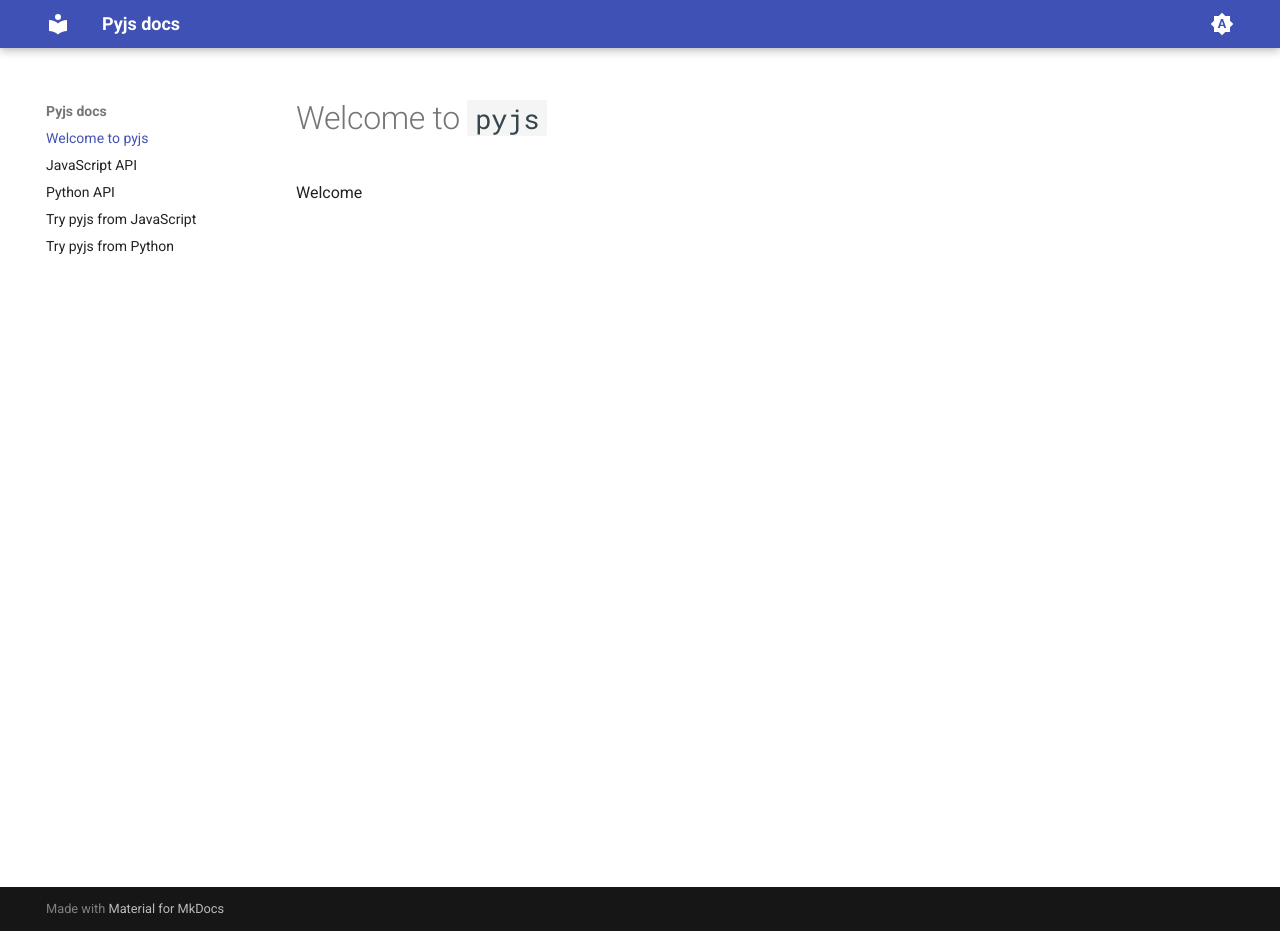
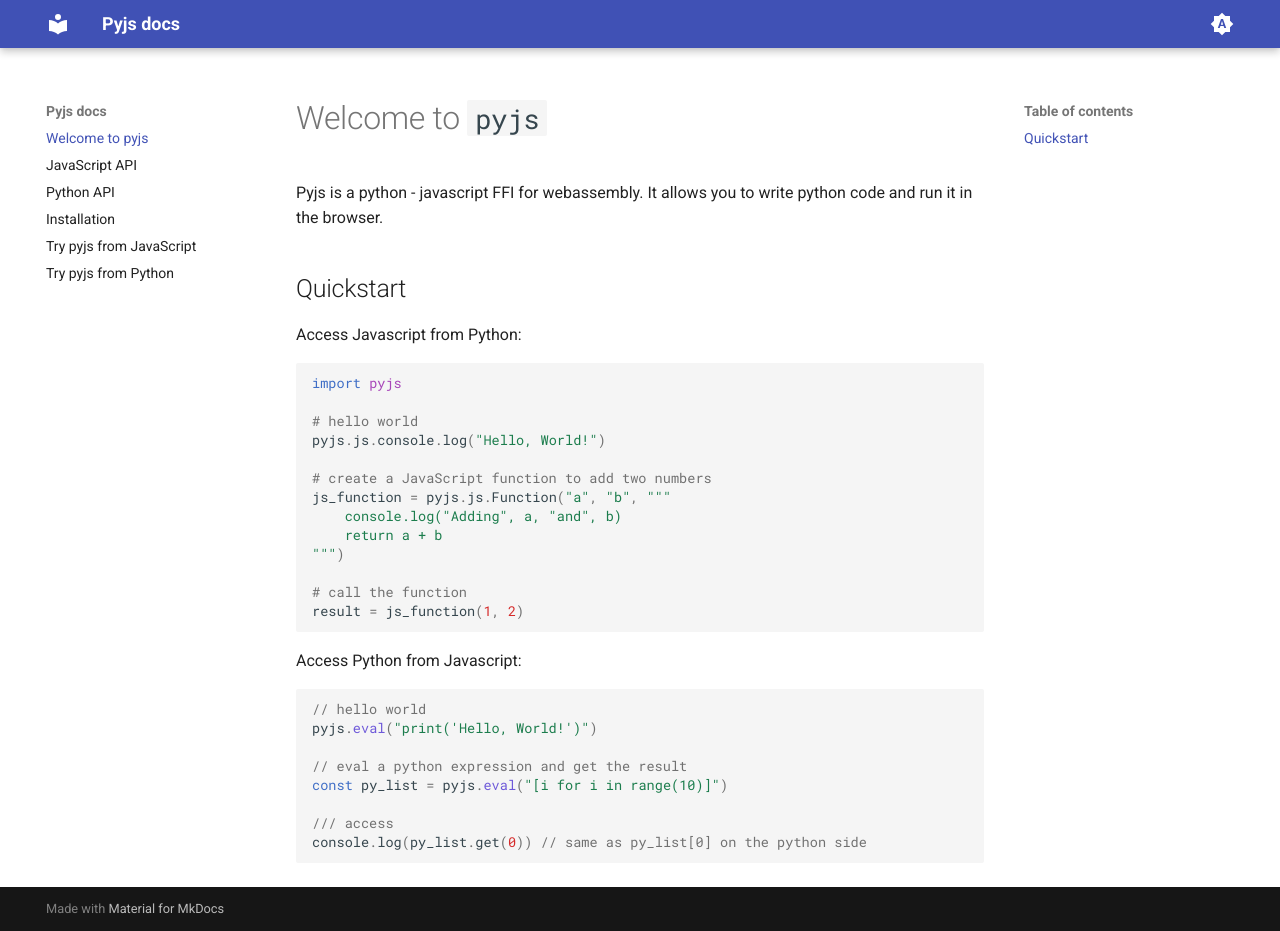
Before and after one commit to emscripten-forge/pyjs, an MkDocs documentation site: the page built from docs/index.md, in a window 1280 px wide and 931 px high. Built offline with MkDocs 1.6.1 and Material for MkDocs 9.7.7, drawn with Linux system fonts in a browser that asks for light colours.

````diff
--- a/docs/index.md
+++ b/docs/index.md
@@ -1,3 +1,38 @@
 # Welcome to `pyjs`
 
-Welcome
+Pyjs is a python - javascript FFI for webassembly.
+It allows you to write python code and run it in the browser.
+
+
+## Quickstart
+
+Access Javascript from Python:
+
+```python
+import pyjs
+
+# hello world
+pyjs.js.console.log("Hello, World!")
+
+# create a JavaScript function to add two numbers
+js_function = pyjs.js.Function("a", "b", """
+    console.log("Adding", a, "and", b)
+    return a + b
+""")
+
+# call the function
+result = js_function(1, 2)
+```
+
+Access Python from Javascript:
+
+```JavaScript
+// hello world
+pyjs.eval("print('Hello, World!')")
+
+// eval a python expression and get the result
+const py_list = pyjs.eval("[i for i in range(10)]")
+
+/// access
+console.log(py_list.get(0)) // same as py_list[0] on the python side
+```
````
Also changed, not shown: docs/installation.md (added, +106 -0 lines).
